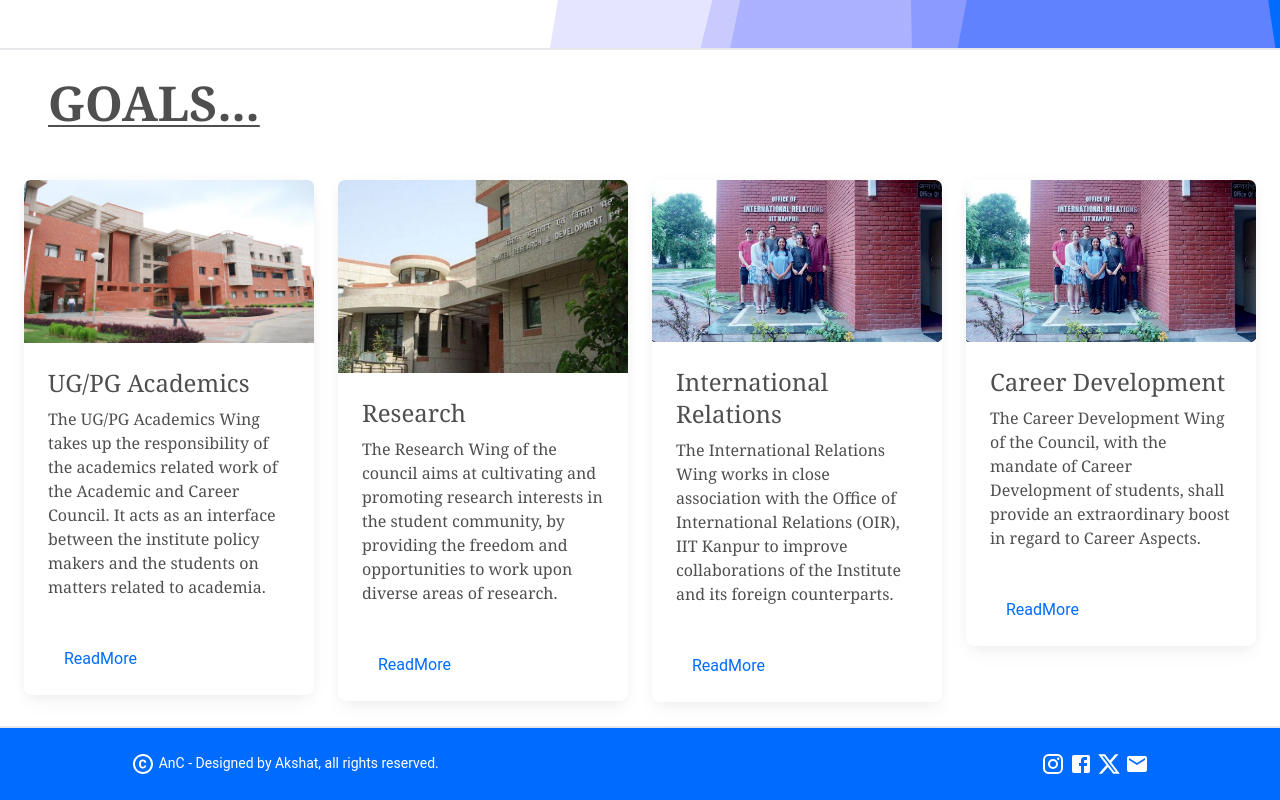
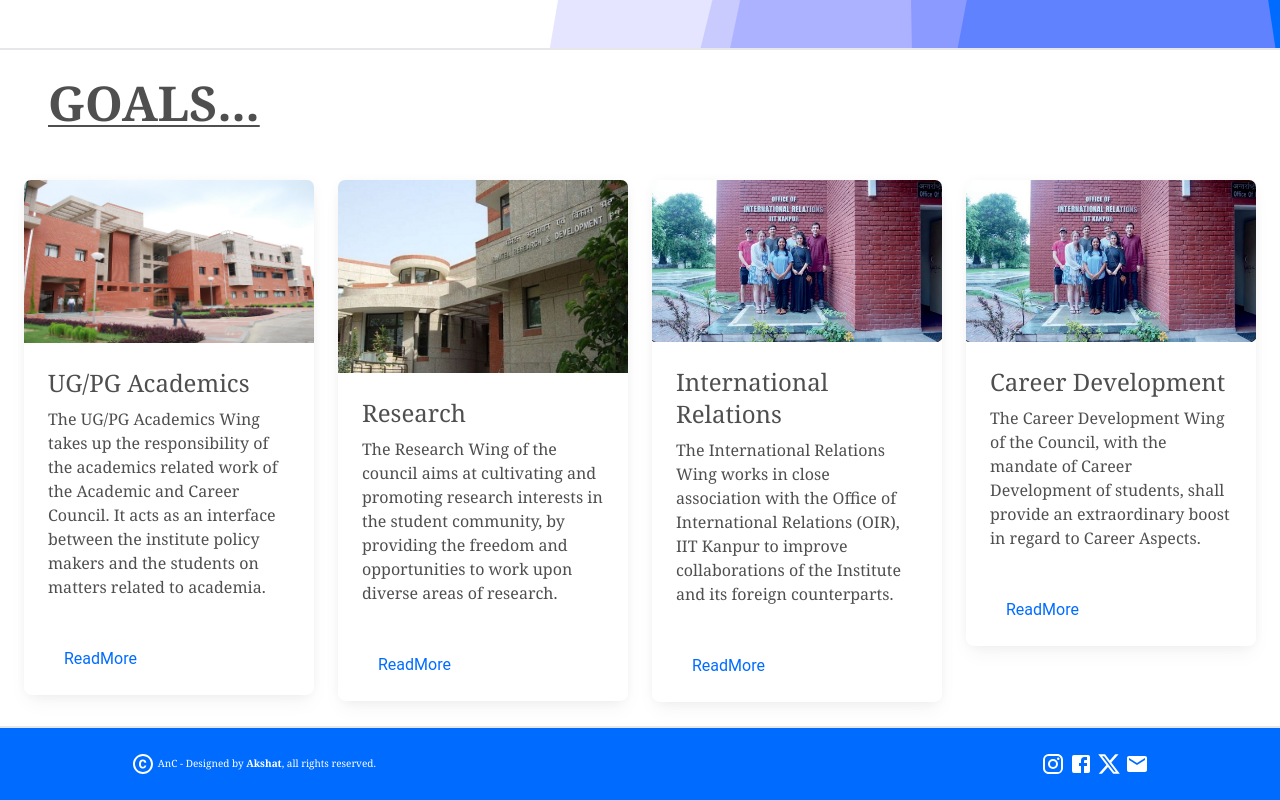
Before and after one commit to AkshatGupta15/AnC-IITK, a React (Vite) app: page / in a window 1280 px wide. Shown: the part 750-1550 px from the top of the page. Built offline with nearby package versions, Linux system fonts and the light colour scheme; a web font is replaced by a local one.

Commit message:
modified:   src/components/footer.jsx 	modified:   src/output.css

```diff
--- a/src/components/footer.jsx
+++ b/src/components/footer.jsx
@@ -14,7 +14,7 @@ const Footer = () => {
                     <img src={logo} className='w-8' ></img>
                 </div> */}
                 <div>
-                    <p className=' text-center text-sm'><CopyrightIcon/> AnC - Designed by <span>Akshat</span>, all rights reserved.</p>
+                    <p className=' text-center text-[10px] font-serif '><CopyrightIcon/> AnC - Designed by <span className='font-semibold'>Akshat</span>, all rights reserved.</p>
                 </div>
                 <div className='flex md:gap-4 gap-1'>
                     <a href="#"><InstagramIcon/></a>
--- a/src/output.css
+++ b/src/output.css
@@ -941,6 +941,18 @@ video {
   line-height: 1.25rem;
 }
 
+.text-\[10px\] {
+  font-size: 10px;
+}
+
+.text-\[12px\] {
+  font-size: 12px;
+}
+
+.text-\[11px\] {
+  font-size: 11px;
+}
+
 .font-\[500\] {
   font-weight: 500;
 }
```
